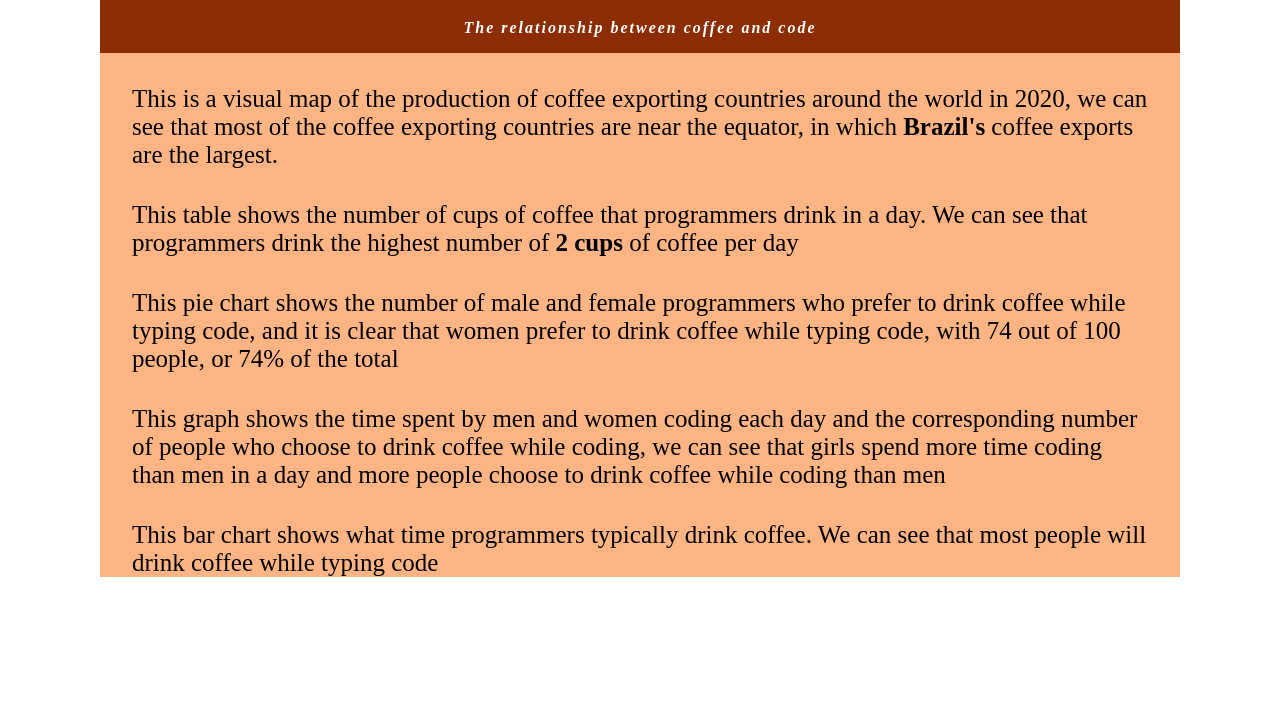
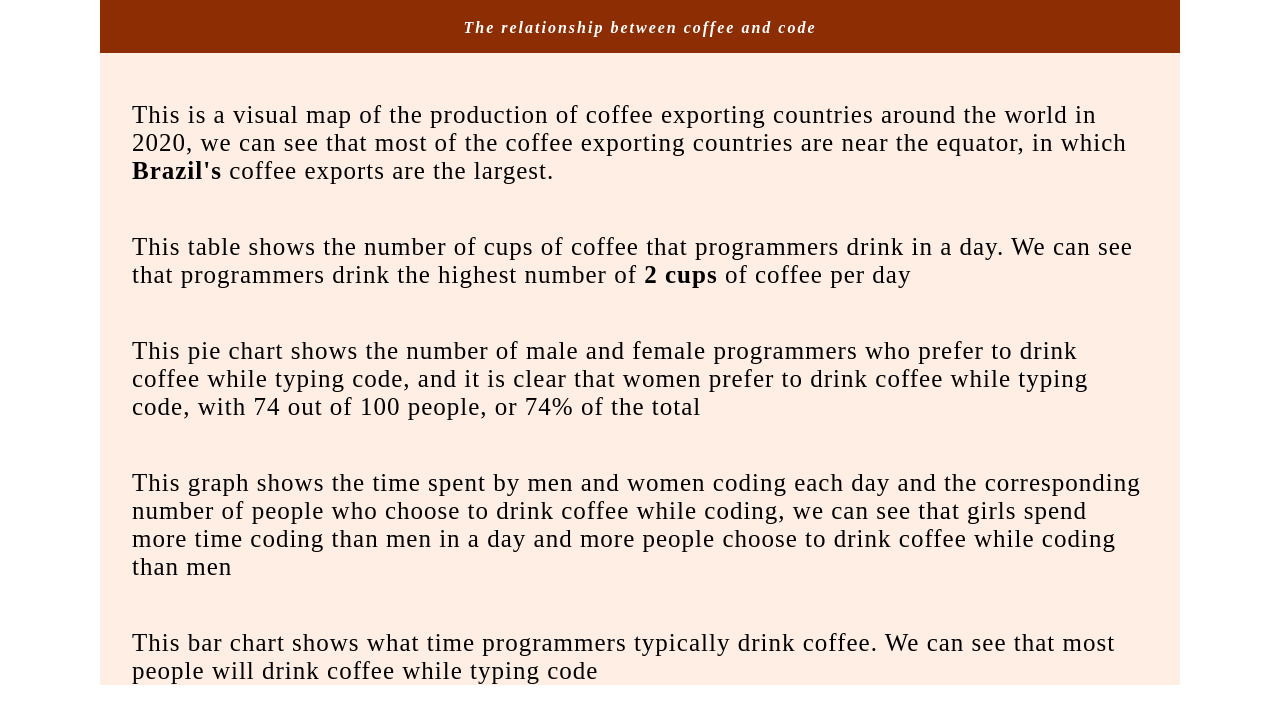
Before and after one commit to HughZhang98/FIT3179_A2, a plain HTML site: page index.html in a window 1280 px wide. Shown: the part 77-800 px from the top of the page. Drawn offline with Linux system fonts and the light colour scheme; a script that the page names is missing.

Commit message:
Add files via upload

```diff
--- a/css/styles.css
+++ b/css/styles.css
@@ -1,7 +1,7 @@
 #vbox {
   width: 1080px;
   margin: 0 auto;
-  background-color: #ffb583;
+  background-color: #ffeee3;
 }
 header {
   text-align: center;
@@ -24,15 +24,21 @@ header p{
   width: 100%;
 }
 #cpdBox, #genderBox, #ctgBox, #ctBox, #mapBox {
-  margin: 2rem 1rem;
+  margin: 3rem 1rem;
   padding: 0rem 1rem;
   display: flex;
+  /* border: 2px solid #8c2d04; */
+
 }
 #mapBox {
   flex-direction: column;
 }
-#cpdBox p, #genderBox p, #ctgBox p, #ctBox p, #mapBox p{
+#cpdBox p, #genderBox p, #ctgBox p, #ctBox p, #mapBox p, footer p{
   margin: 0;
   padding: 0;
   font-size: 25px;
+  letter-spacing: 1px;
 }
+footer p b{
+  color: #f58518;
+}
```
